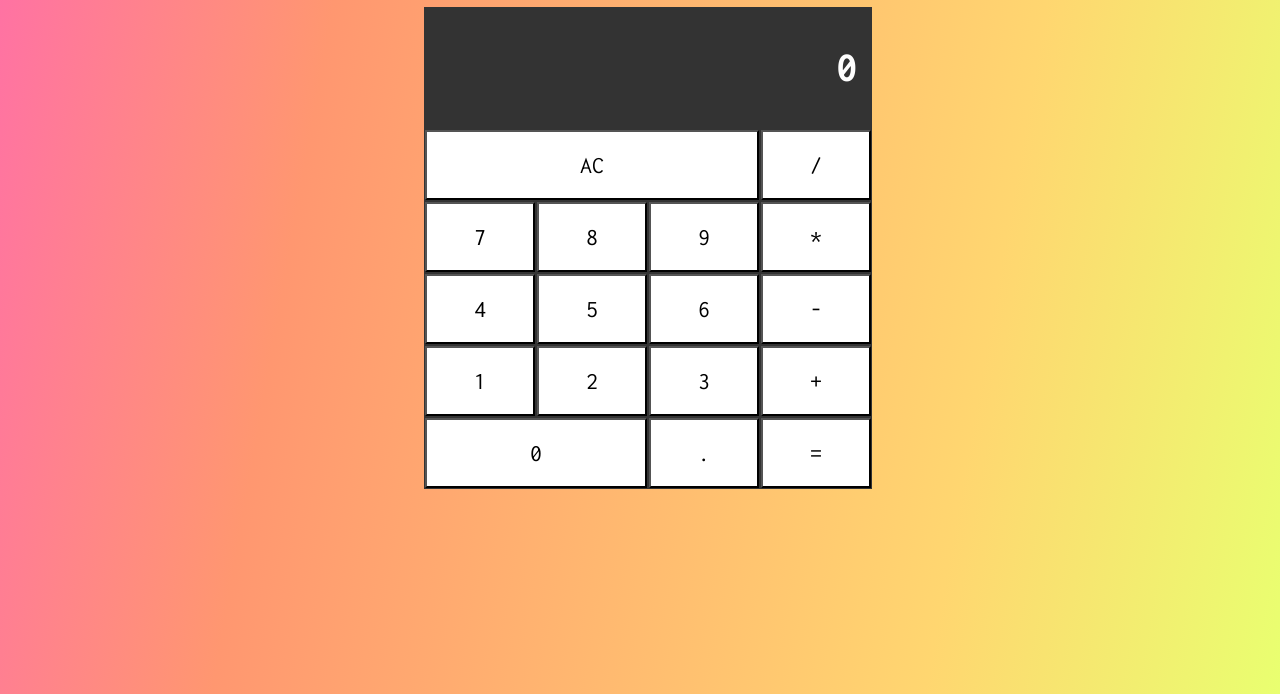
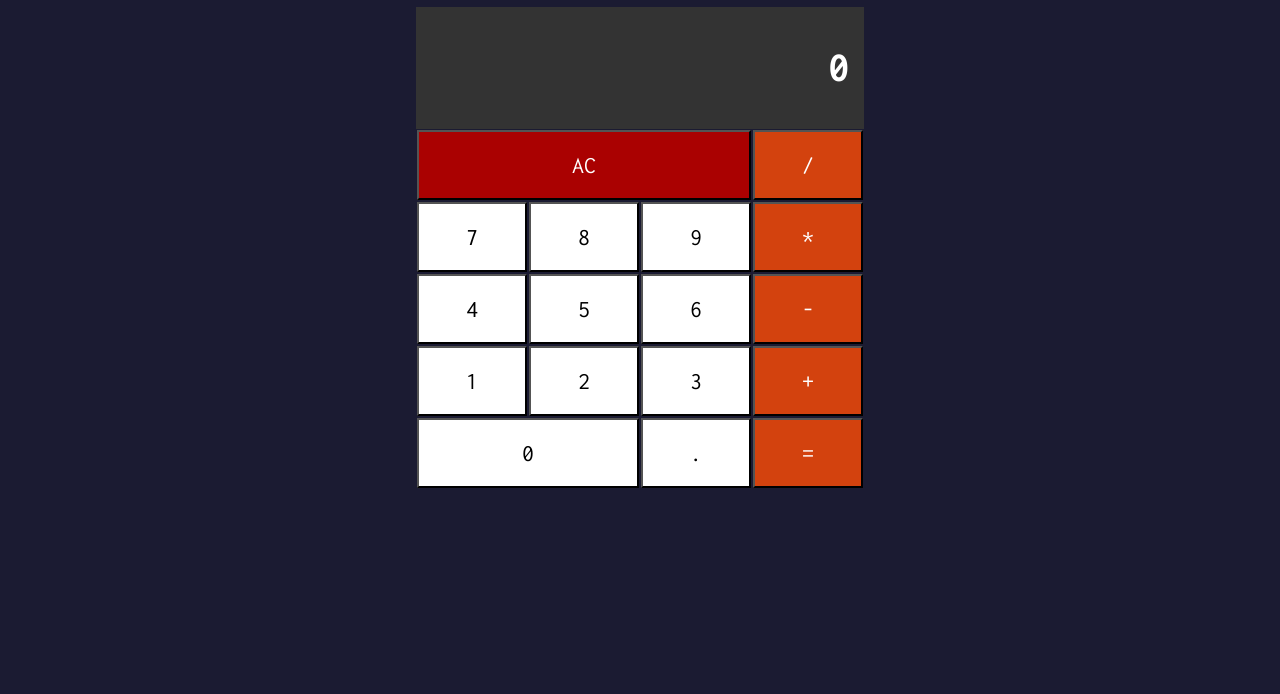
Before and after one commit to malinowskil123/calculator, a website: page public/index.html in a window 1280 px wide. Shown: the part 122-816 px from the top of the page. Drawn offline with nearby package versions, Linux system fonts and the light colour scheme.

Commit message:
changed colors on buttons

```diff
--- a/public/index.css
+++ b/public/index.css
@@ -2,18 +2,9 @@
   font-family: 'Inconsolata', monospace;
 }
 body {
-  background-image: linear-gradient(
-    100deg,
-    #ff70a6 0%,
-    #ff9770 25%,
-    #ffd670 75%,
-    #e9ff70 100%
-  );
-  background-repeat: no-repeat;
+  background: #1b1b32;
   display: flex;
   justify-content: center;
-  width: 100%;
-  height: 100vh;
 }
 h1 {
   color: white;
@@ -28,7 +19,6 @@ h1 {
 table {
   width: 100%;
   border-color: #f4f4f4;
-  background-color: #333;
 }
 td {
   width: 25%;
@@ -37,7 +27,15 @@ button {
   width: 100%;
   height: 70px;
   font-size: 24px;
-  background-color: white;
+  background: white;
+}
+.clear-button {
+  background: rgb(170, 1, 1);
+  color: white;
+}
+.function-button {
+  background: rgb(211, 66, 14);
+  color: white;
 }
 #inputLabel {
   height: 120px;
--- a/public/index.html
+++ b/public/index.html
@@ -19,31 +19,31 @@
                 <th colspan="4" id="inputLabel">0</th>
             </tr>
             <tr>
-                <td colspan="3"><button onclick='pushBtn(this);'>AC</button></td>
-                <td><button onclick='pushBtn(this);'>/</button></td>
+                <td colspan="3"><button class="clear-button" onclick='pushBtn(this);'>AC</button></td>
+                <td><button class="function-button" onclick='pushBtn(this);'>/</button></td>
             </tr>
             <tr>
                 <td><button onclick='pushBtn(this);'>7</button></td>
                 <td><button onclick='pushBtn(this);'>8</button></td>
                 <td><button onclick='pushBtn(this);'>9</button></td>
-                <td><button onclick='pushBtn(this);'>*</button></td>
+                <td><button class="function-button" onclick='pushBtn(this);'>*</button></td>
             </tr>
             <tr>
                 <td><button onclick='pushBtn(this);'>4</button></td>
                 <td><button onclick='pushBtn(this);'>5</button></td>
                 <td><button onclick='pushBtn(this);'>6</button></td>
-                <td><button onclick='pushBtn(this);'>-</button></td>
+                <td><button class="function-button" onclick='pushBtn(this);'>-</button></td>
             </tr>
             <tr>
                 <td><button onclick='pushBtn(this);'>1</button></td>
                 <td><button onclick='pushBtn(this);'>2</button></td>
                 <td><button onclick='pushBtn(this);'>3</button></td>
-                <td><button onclick='pushBtn(this);'>+</button></td>
+                <td><button class="function-button" onclick='pushBtn(this);'>+</button></td>
             </tr>
             <tr>
                 <td colspan="2"><button onclick=''>0</button></td>
                 <td><button onclick='pushBtn(this);'>.</button></td>
-                <td><button onclick='pushBtn(this);'>=</button></td>
+                <td><button class="function-button" onclick='pushBtn(this);'>=</button></td>
             </tr>
         </table>
     </div>
```
